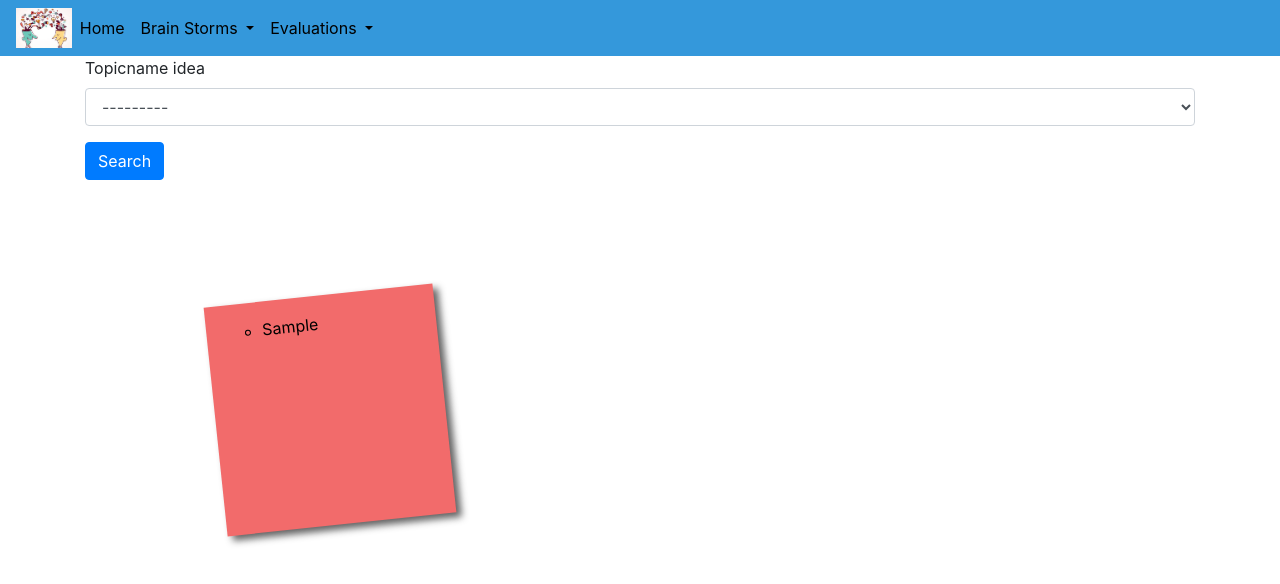
After one commit to anjanadevi411/IdeaBoard, a Django app: page /idealist_new/ in a window 1280 px wide. The commit adds this page. Shown: the top 584 px of the page. Run offline with Django 3.2, Linux system fonts and the light colour scheme; tables that the repository leaves empty hold one stand-in row (values such as "Sample post"); some libraries are stand-ins or nearby versions.

Commit message:
updated sticky notes in topic, ideas but not added url links in base.html..removed author created in Topic model and member contributed in Idea Model

```diff
--- a/brainstrom/filters.py
+++ b/brainstrom/filters.py
@@ -8,5 +8,5 @@ class IdeaFilter(django_filters.FilterSet):
         #fields = ['topicname_idea','idea']
         fields = {
             'topicname_idea':['exact'],
-            'idea': ['icontains'],
+            #'idea': ['icontains'],
         }
--- a/brainstrom/forms.py
+++ b/brainstrom/forms.py
@@ -10,7 +10,7 @@ class TopicForm(forms.ModelForm):
 
     class Meta:
         model = TopicModel
-        fields = ['topicname','author_created']
+        fields = ['topicname']
 
     def clean(self):
         super(TopicForm, self).clean()
@@ -24,7 +24,7 @@ class TopicForm(forms.ModelForm):
 class IdeaForm(forms.ModelForm):
     class Meta:
         model = IdeaModel
-        fields = ['topicname_idea','idea','member_name']
+        fields = ['topicname_idea','idea']
 
     def clean(self):
         super(IdeaForm, self).clean()
--- a/brainstrom/models.py
+++ b/brainstrom/models.py
@@ -2,7 +2,7 @@ from django.db import models
 
 class TopicModel(models.Model):
     topicname = models.CharField(max_length=100)
-    author_created = models.CharField(max_length=30,blank=True,null=True)
+    #author_created = models.CharField(max_length=30,blank=True,null=True)
 
     class Meta:
         #unique_together = ['topicname'] # no same topic will be created
@@ -14,8 +14,8 @@ class TopicModel(models.Model):
 
 class IdeaModel(models.Model):
     topicname_idea = models.ForeignKey(TopicModel, related_name='topic', on_delete=models.CASCADE)
-    idea = models.TextField()
-    member_name = models.CharField(max_length=200,blank=True,null=True)
+    idea = models.CharField(max_length=200)
+    #member_name = models.CharField(max_length=200,blank=True,null=True)
 
     class Meta:
         #unique_together = ['idea']  # no same idea will be created
--- /dev/null
+++ b/brainstrom/static/style_idea.css
@@ -0,0 +1,63 @@
+body{
+        background: #fff;
+    }
+.ulli{
+        list-style:none;
+    }
+.ulonly{
+        overflow:hidden;
+        padding:48px;
+    }
+
+.unorderedanchorlist{
+        background:#f6ff7a;
+        display:block;
+        height:230px;
+        width:230px;
+        margin-top: 30px;
+        margin-left:50px;
+        padding:16px;
+        text-decoration: none;
+        color:#000;
+        box-shadow: 5px 5px 7px rgba(33,33,33,.7);
+        transition:transform .15s linear;
+}
+
+.unorderedlist{
+        margin:16px;
+        float:left;
+    }
+
+.ulli:nth-child(1) a{
+        position:relative;
+        top:5px;
+        transform:rotate(6deg);
+}
+
+.ulli:nth-child(2n) a{
+        position:relative;
+        top:5px;
+        background: #f26b6b;
+        transform:rotate(-6deg);
+}
+
+.ulli:nth-child(3n) a{
+        position:relative;
+        top:5px;
+        background:#6bbcf2;
+        transform:rotate(6deg);
+}
+
+.ulli:nth-child(5n) a{
+        position:relative;
+        top:5px;
+        background:#A569BD ;
+        transform:rotate(-6deg);
+}
+
+.ulli a:hover, .ulli a:focus{
+        position:relative;
+        box-shadow:10px 10px 7px rgba(0,0,0,.7);
+        transform: scale(1.25);
+        z-index:5;
+}
--- a/brainstrom/templates/base.html
+++ b/brainstrom/templates/base.html
@@ -17,18 +17,18 @@
 
 <body>
     {% block base_body%}
-    <nav class="navbar navbar-expand-lg navbar-light" style="background-color: #e3f2fd;">
-          <span><img src="{% static 'img/brain.png' %}" alt="brain image" style="height: 40px;"class="img-responsive"></span>
+    <nav class="navbar navbar-expand-lg navbar-primary" style="background-color: #3498DB;">
+          <span><img src="{% static 'img/brain_head.jpeg' %}" alt="brain image" style="height: 40px;"class="img-responsive"></span>
           <button class="navbar-toggler" type="button" data-toggle="collapse" data-target="#navbarNav" aria-controls="navbarNav" aria-expanded="false" aria-label="Toggle navigation">
             <span class="navbar-toggler-icon"></span>
           </button>
           <div class="collapse navbar-collapse" id="navbarNav">
             <ul class="navbar-nav">
                 <li class="nav-item">
-                    <a  class="nav-link" href="{% url 'home'  %}">Home</a>
+                    <a  class="nav-link" style="color: black;" href="{% url 'home'  %}">Home</a>
                 </li>
                 <li class="nav-item dropdown show">
-                    <a class="nav-link dropdown-toggle" href="#" id="dropdownMenuLink" data-toggle="dropdown">
+                    <a class="nav-link dropdown-toggle" style="color: black;" href="#" id="dropdownMenuLink" data-toggle="dropdown">
                         Brain Storms
                       </a>
 
@@ -40,12 +40,12 @@
                       </div>
                 </li>
                 <li class="nav-item dropdown show">
-                    <a class="nav-link dropdown-toggle" href="#" id="dropdownMenuLinkE" data-toggle="dropdown">
+                    <a class="nav-link dropdown-toggle" style="color: black;" href="#" id="dropdownMenuLinkE" data-toggle="dropdown">
                         Evaluations
                       </a>
 
                       <div class="dropdown-menu" aria-labelledby="dropdownMenuLinkE">
-                          <a class="dropdown-item" href="{% url 'eval_list'  %}">evaluation list</a>
+                          <a class="dropdown-item" href="{% url 'eval_list'  %}">Evaluation list</a>
                           <a class="dropdown-item" href="{% url 'eval_form'  %}">Create evaluation Topic</a>
                           <a class="dropdown-item" href="{% url 'search_eval'  %}">Search Eval Topics</a>
                       </div>
--- a/brainstrom/templates/idea_detail.html
+++ b/brainstrom/templates/idea_detail.html
@@ -4,6 +4,6 @@
     <p>PK: {{ idea.pk }}</p>
     <p>Topic Name: {{ idea.topicname_idea.topicname | title }}</p>
     <p>Idea: {{ idea.idea | title}}</p>
-    <p>Idea given by: {{ idea.member_name | title }}</p>
     <br/>
 {% endblock %}
+<!--<p>Idea given by: {{ idea.member_name | title }}</p>-->
--- a/brainstrom/templates/idea_list.html
+++ b/brainstrom/templates/idea_list.html
@@ -12,13 +12,11 @@
                     <tr>
                         <th>Topic name</th>
                         <th>Idea</th>
-                        <th>Idea given by</th>
                     </tr>
                     {% for idea in filter.qs %}
                         <tr>
                             <td>{{ idea.topicname_idea.topicname | title }}</td>
                             <td>{{idea.idea | title}}</td>
-                            <td>{{ idea.member_name | title }}</td>
                         </tr>
                     {% endfor %}
                 </table>
@@ -27,4 +25,6 @@
 {% endblock %}
 <!--<a href="{% url 'idea_create' %}">Create another idea</a>
         <br>
-        <a href="{% url 'topic_form' %}">Create another topic</a>-->
+        <a href="{% url 'topic_form' %}">Create another topic</a>
+        <th>Idea given by</th>
+        <td>{{ idea.member_name | title }}</td>-->
--- /dev/null
+++ b/brainstrom/templates/idealist_new.html
@@ -0,0 +1,27 @@
+{% extends 'base.html' %}
+{% load crispy_forms_tags %}
+{% load static %}
+
+{% block style %}
+    <link rel="stylesheet" type="text/css" href="{% static '/style_idea.css' %}">
+{% endblock %}
+{% block content %}
+<div class="container">
+    <form method="GET">
+        {{ filter.form | crispy }}
+        <button type="submit" class="btn btn-primary">Search</button>
+    </form>
+    {% for idea in filter.qs %}
+        <ul class="ulonly ulli unorderedlist ">
+            <li class="ulli unorderedlist" >
+                <a class="unorderedanchorlist " href="#">
+                    <ul >
+                        <li>{{idea.idea | title}}</li>
+                    </ul>
+                </a>
+            </li>
+        </ul>
+    {% endfor %}
+</div>
+
+{% endblock %}
--- a/brainstrom/templates/search.html
+++ b/brainstrom/templates/search.html
@@ -13,7 +13,6 @@
                 <tbody>
                     <tr>
                       <td>{{ idea.idea | capfirst}}</td>
-                      <td>{{ idea.member_name | title}}</td>
                     </tr>
                 </tbody>
             {% endfor %}
@@ -22,3 +21,4 @@
         <h2>Sorry no results found</h2>
     {% endif %}
 {% endblock %}
+<!--<td>{{ idea.member_name | title}}</td>-->
--- a/brainstrom/urls.py
+++ b/brainstrom/urls.py
@@ -2,7 +2,8 @@ from django.urls import path
 from django.views.generic import TemplateView
 from .views import (TopicListView,TopicDetailView,create_topic_form,
                     IdeaListView,IdeaDetailView,search,create_idea_form,
-                    more_ideas_formset,topic_idea_render_pdf,TopicListViewNew,more_ideas)
+                    more_ideas_formset,topic_idea_render_pdf,TopicListViewNew,more_ideas,
+                    IdeaListViewNew)
 
 urlpatterns = [
     path('topiclist/',TopicListView.as_view(),name='topic_list'),
@@ -18,4 +19,5 @@ urlpatterns = [
     path('meaningfull/',TemplateView.as_view(template_name='meaningfull.html'),name='enter_meaning'),
     path('pdf_format/<int:pk>',topic_idea_render_pdf,name='pdf_format'),
     path('topiclist_new/',TopicListViewNew.as_view(),name='topiclist_new'),
+    path('idealist_new/',IdeaListViewNew.as_view(),name='idealist_new'),
 ]
--- a/brainstrom/views.py
+++ b/brainstrom/views.py
@@ -2,10 +2,8 @@ from django.shortcuts import render,redirect,HttpResponseRedirect,reverse,get_ob
 from django.views.generic import CreateView,ListView,DetailView
 from .models import TopicModel,IdeaModel
 from .forms import TopicForm,IdeaForm,BaseIdeaFormset
-from django.urls import reverse_lazy
 from django.forms import modelformset_factory
 from .filters import IdeaFilter
-import enchant
 from django.http import HttpResponse
 from django.template.loader import get_template
 from xhtml2pdf import pisa
@@ -105,6 +103,18 @@ class IdeaListView(ListView):
         context['filter'] = IdeaFilter(self.request.GET,queryset=self.get_queryset())
         return context
 
+#this is the generic class 'idea list' view
+class IdeaListViewNew(ListView):
+    model = IdeaModel
+    template_name = 'idealist_new.html'
+    context_object_name = 'ideas'
+    ordering = ['idea']
+
+    # this is the method for filtering/search the topics which are there in the database
+    def get_context_data(self, **kwargs):
+        context = super().get_context_data(**kwargs)
+        context['filter'] = IdeaFilter(self.request.GET, queryset=self.get_queryset())
+        return context
 
 #this is the generic class 'idea detail' view
 class IdeaDetailView(DetailView):
@@ -240,3 +250,10 @@ def topic_idea_render_pdf(request,*args,**kwargs):
     if pisa_status.err:
         return HttpResponse('We had some errors <pre>' + html + '</pre>')
     return response
+
+'''def like(request, idea_id):
+    like = LikeModel.objects.get_or_create(idea_id=idea_id)
+    if not like:
+        # the user already liked this picture before
+    else:
+        # oll korrekt'''
--- a/ideaboard_home/settings.py
+++ b/ideaboard_home/settings.py
@@ -125,6 +125,4 @@ USE_TZ = True
 
 STATIC_URL = '/static/'
 STATICFILES_DIRS = [os.path.join(BASE_DIR,'static')]
-MEDIA_URL = '/img/'
-EMAIL_BACKEND = 'django.core.mail.backends.console.EmailBackend'
 CRISPY_TEMPLATE_PACK = 'bootstrap4'
--- a/ideaboard_home/urls.py
+++ b/ideaboard_home/urls.py
@@ -15,9 +15,11 @@ Including another URLconf
 """
 from django.contrib import admin
 from django.urls import path,include
+from django.conf.urls.static import static
+from django.conf import settings
 
 urlpatterns = [
     path('admin/', admin.site.urls),
     path('',include('brainstrom.urls')),
     path('eval/',include('evaluation.urls')),
-]
+]+ static(settings.STATIC_URL, document_root=settings.STATIC_ROOT)
```
Also changed, not shown: brainstrom/static/style_new.css (added, +67 -0 lines), brainstrom/templates/topic_list.html (added, +28 -0 lines), brainstrom/admin.py (line endings or trailing spaces), brainstrom/migrations/0001_initial.py, brainstrom/static/img/brain_head.jpeg (added), 1 other file.
